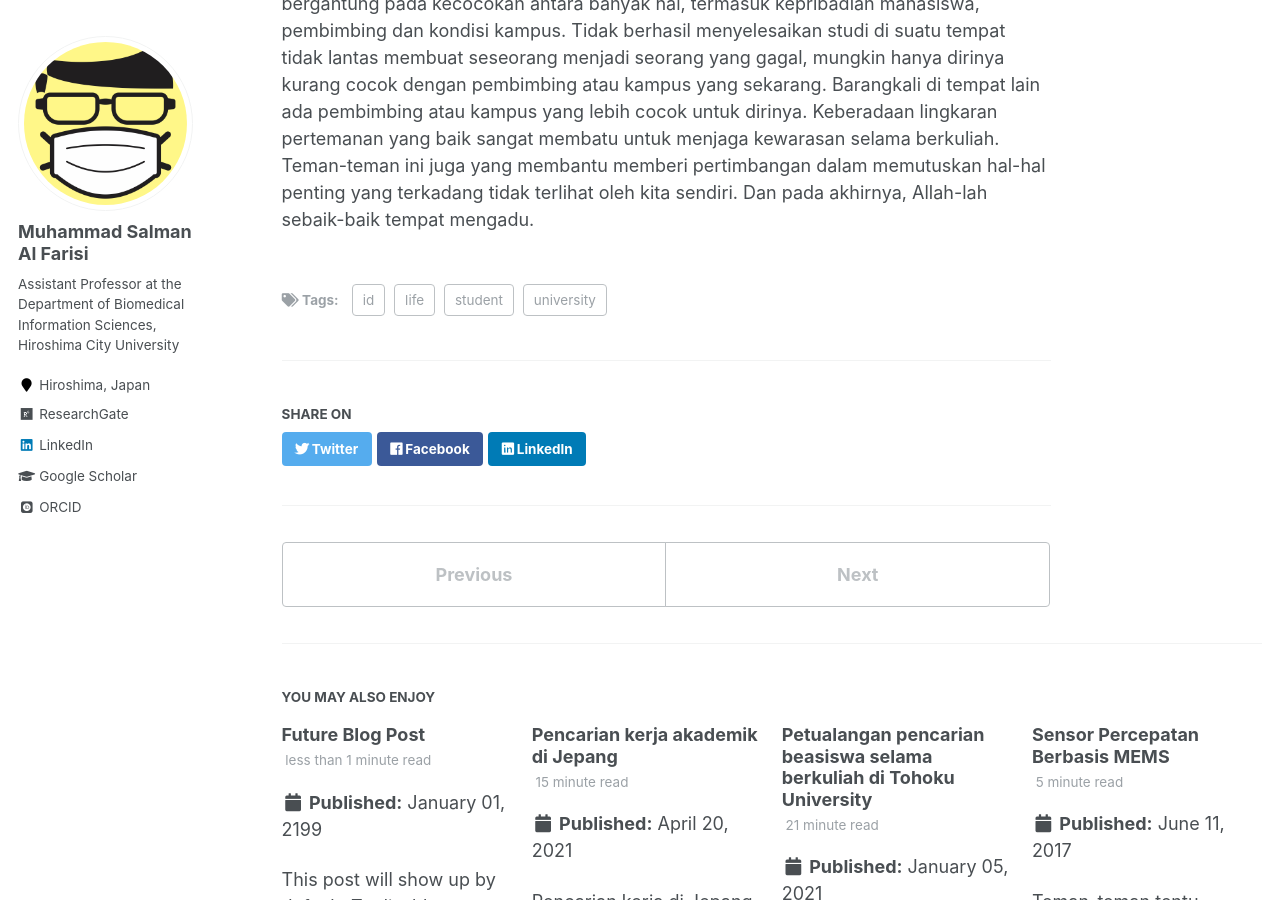
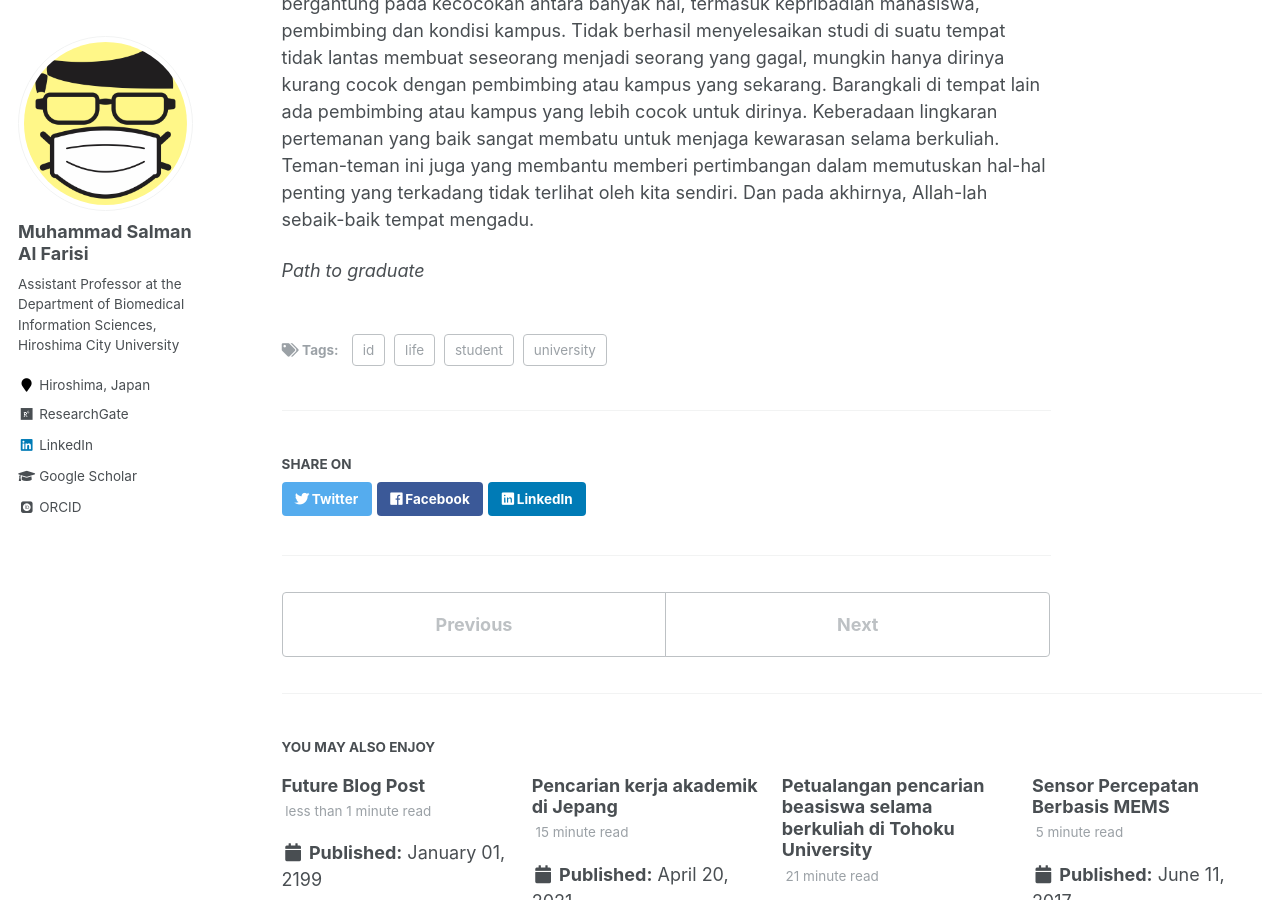
Before and after one commit to msalfarisi/msalfarisi.github.io, a Jekyll site: the page built from _posts/2021-03-29-ujian-kelulusan.md, in a window 1280 px wide and 900 px high, scrolled down 9095 px. Built offline with Jekyll 4.4.1, drawn with Linux system fonts in a browser that asks for light colours; some web fonts are replaced.

Commit message:
Update 2021-03-29-ujian-kelulusan.md

```diff
--- a/_posts/2021-03-29-ujian-kelulusan.md
+++ b/_posts/2021-03-29-ujian-kelulusan.md
@@ -68,3 +68,5 @@ Tahapan selanjutnya setelah lulus dari persidangan tertutup adalah sidang terbuk
 Berbeda dengan sidang tertutup, durasi sidang terbuka untuk jenjang S3 ini dibatasi. Ada jadwal yang dialokasikan oleh kantor administrasi. Di jurusan saya durasinya 30 menit presentasi dan 10 menit tanya jawab. Sangat singkat. Saya harus memutar otak untuk memangkas materi presentasi saya yang semula untuk alokasi waktu presentasi 60 menit menjadi setengahnya. Banyak bagian yang penjelasannya harus saya potong, namun alurnya harus tetap sebisa mungkin terjaga. Jangan sampai terasa ada ruang kosong di tengah-tengah presentasi. Tanpa latihan lagi dengan pembimbing, saya maju menghadapi sidang terbuka. Sidang ini dihadiri oleh kawan-kawan Lab yang diundang oleh pembimbing, juga beberapa mahasiswa sesama pengguna fasilitas mikrofabrikasi di Tohoku University. Konon kabarnya, sidang terbuka sudah tidak menetukan kelulusan, asalkan mahasiswa haadir dan mempresentasikan disertasinya. Lain ceritanya kalau ia mangkir. _Alhamdulillah_ sidang terbuka juga berjalan baik, dengan beberapa pertanyaan dari penguji yang tidak terlalu berat.
 
 Akhir kata, begitulah serba-serbi ujian kelulusan di setiap jenjang pendidikan di Tohoku University (Jepang). Banyak tantangan di dalamnya. Ada teman-teman yang mampu menghadapi berbagai tantangan tersebut dan menyelesaikan studinya, namun ada juga teman-teman yang dengan berbagai pertimbangan memutuskan untuk mundur, beberapa di antaranya memulai studi di tempat yang berbeda. Keberhasilan menempuh studi sangat bergantung pada kecocokan antara banyak hal, termasuk kepribadian mahasiswa, pembimbing dan kondisi kampus. Tidak berhasil menyelesaikan studi di suatu tempat tidak lantas membuat seseorang menjadi seorang yang gagal, mungkin hanya dirinya kurang cocok dengan pembimbing atau kampus yang sekarang. Barangkali di tempat lain ada pembimbing atau kampus yang lebih cocok untuk dirinya. Keberadaan lingkaran pertemanan yang baik sangat membatu untuk menjaga kewarasan selama berkuliah. Teman-teman ini juga yang membantu memberi pertimbangan dalam memutuskan hal-hal penting yang terkadang tidak terlihat oleh kita sendiri. Dan pada akhirnya, Allah-lah sebaik-baik tempat mengadu.
+
+_Path to graduate_
```
